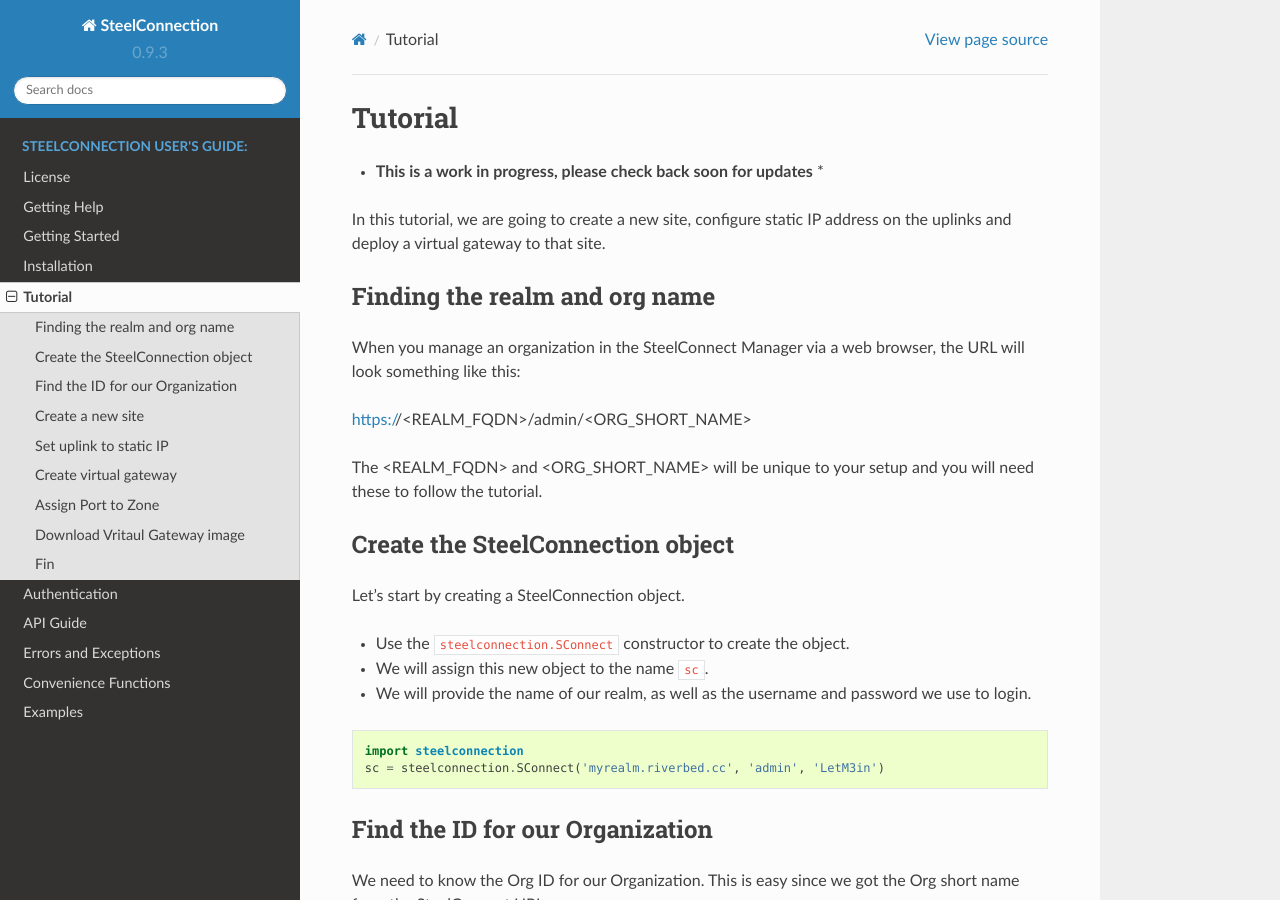
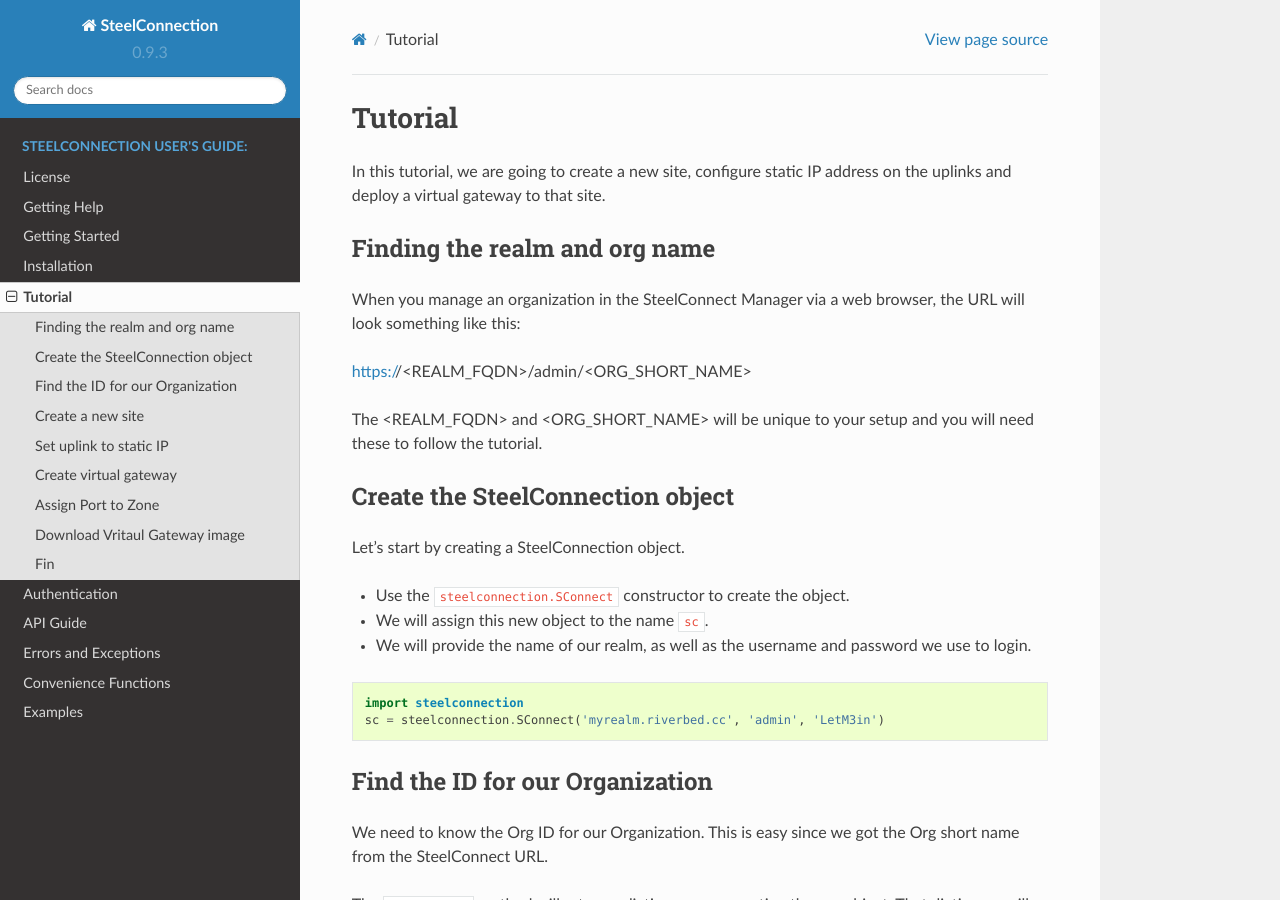
Before and after one commit to grelleum/SteelConnection, a Sphinx documentation site: the page built from docs/tutorial.rst, in a window 1280 px wide and 900 px high. Built offline with Sphinx 7.4.7 and the Read the Docs theme 2.0.0, drawn with Linux system fonts in a browser that asks for light colours.

Commit message:
Removed work in progress.

```diff
--- a/docs/tutorial.rst
+++ b/docs/tutorial.rst
@@ -1,7 +1,5 @@
 Tutorial
 ========
-
-* **This is a work in progress, please check back soon for updates** *
 
 In this tutorial, we are going to create a new site, configure static
 IP address on the uplinks and deploy a virtual gateway to that site.
```
